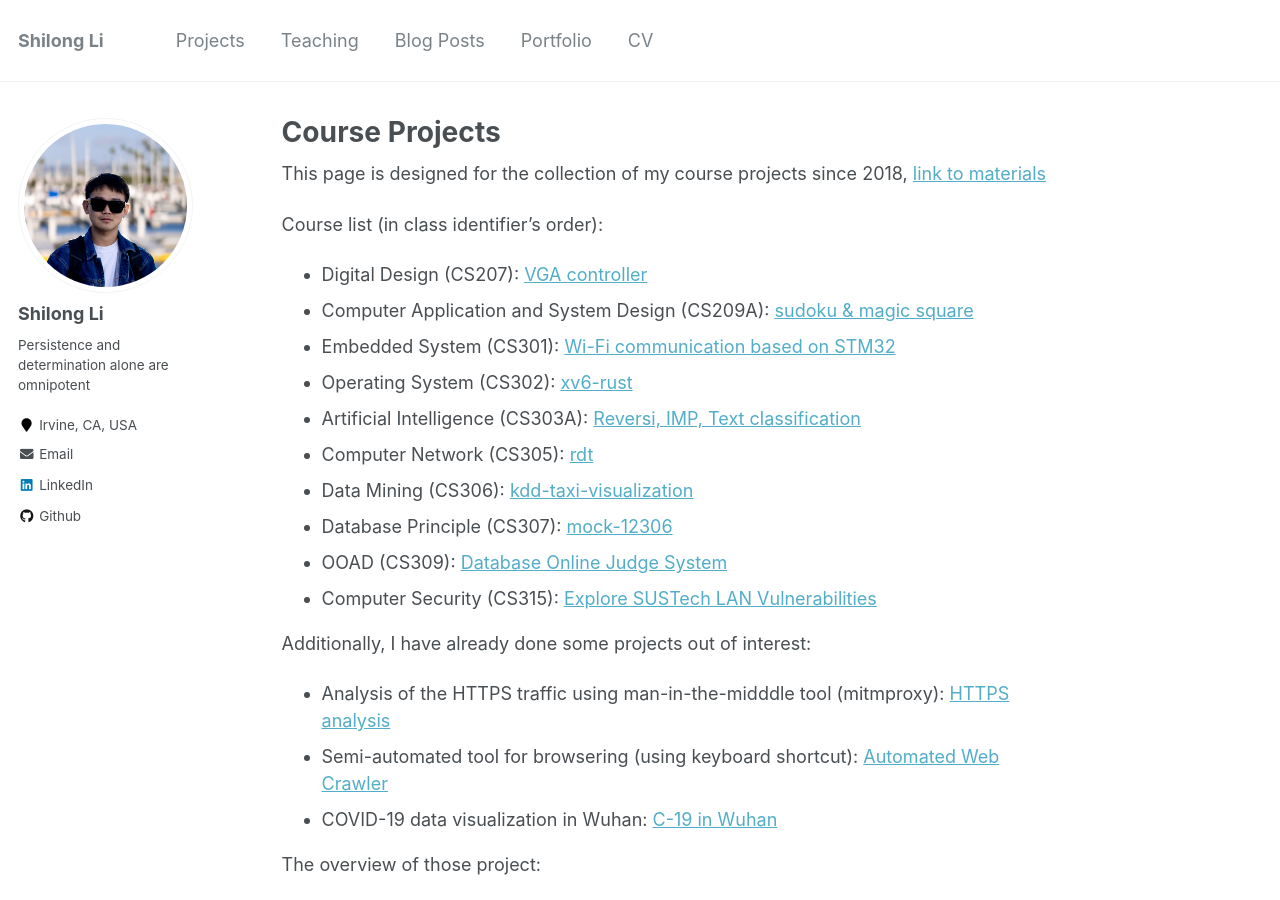
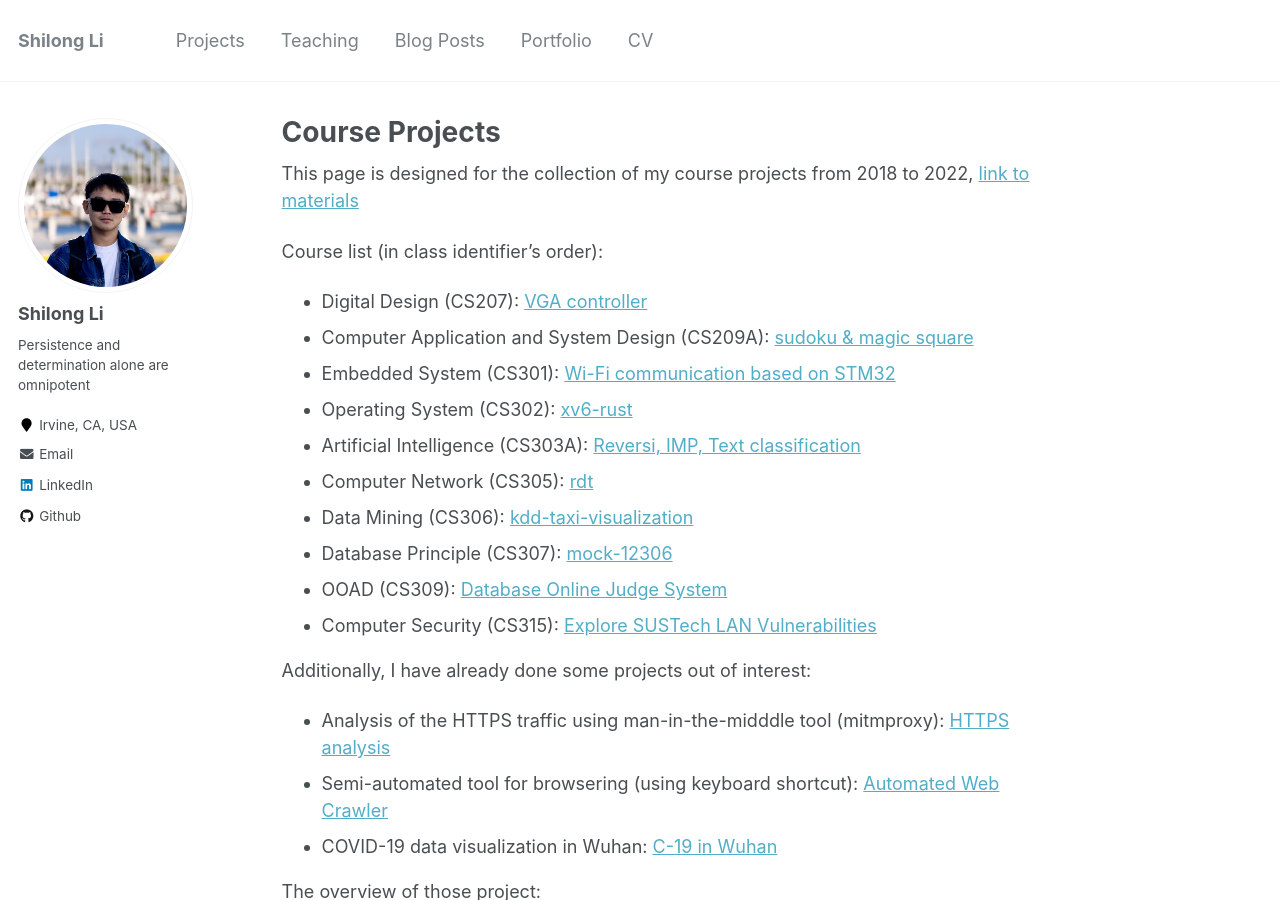
Before and after one commit to lethal233/lethal233.github.io, a Jekyll site: the page built from _pages/projects.md, in a window 1280 px wide and 900 px high. Built offline with Jekyll 4.4.1, drawn with Linux system fonts in a browser that asks for light colours.

Commit message:
update projects

```diff
--- a/_pages/projects.md
+++ b/_pages/projects.md
@@ -6,7 +6,7 @@ redirect_from:
   - /projects.html
 ---
 
-This page is designed for the collection of my course projects since 2018, [link to materials](https://github.com/lethal233/course-collections)
+This page is designed for the collection of my course projects from 2018 to 2022, [link to materials](https://github.com/lethal233/course-collections)
 
 Course list (in class identifier's order):
 
```
